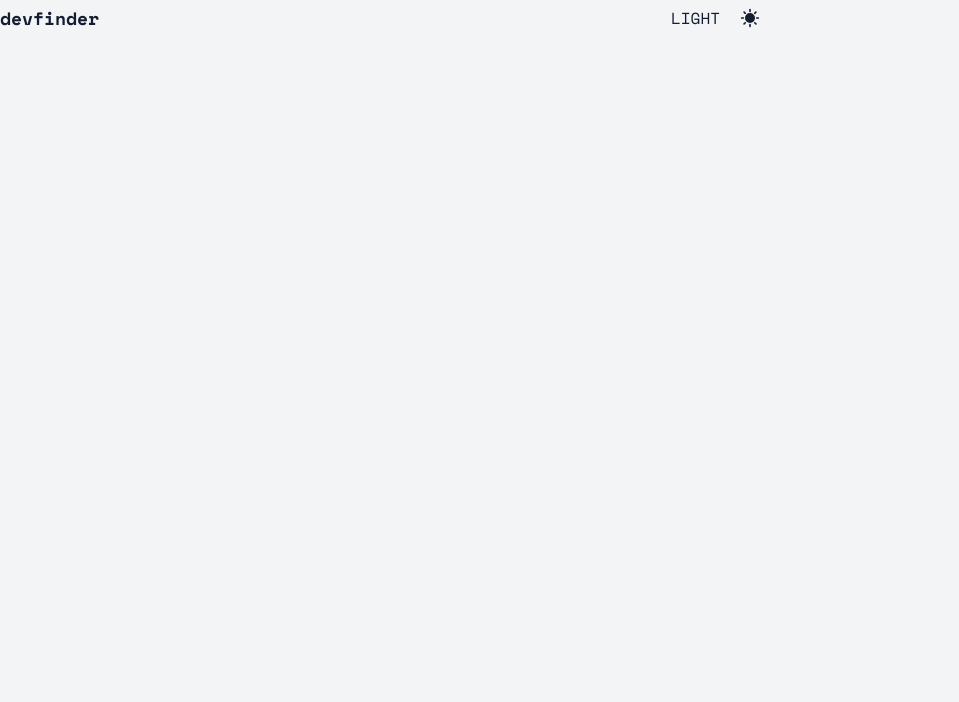
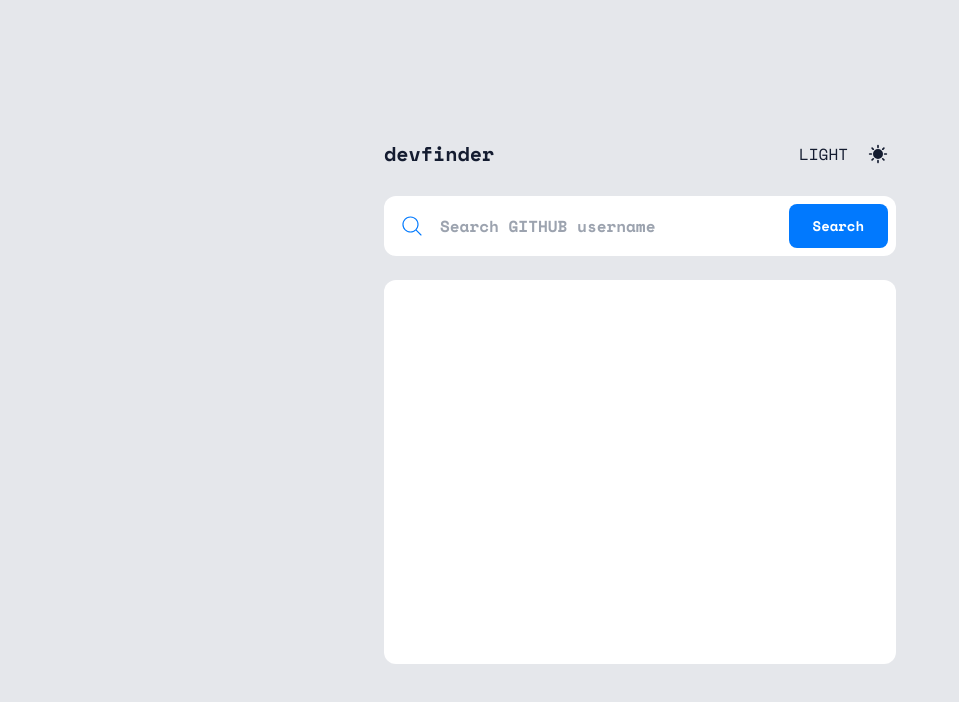
Before and after one commit to csof3cen/devfinder, a Vue app: page / in a window 1280 px wide. Shown: the top 702 px of the page, without its empty margins (0-959 px from the left). Built offline with nearby package versions, Linux system fonts and the light colour scheme.

Commit message:
feat(ui): add search bar

```diff
--- a/index.html
+++ b/index.html
@@ -19,8 +19,10 @@
   </script>
 </head>
 
-<body class="bg-gray-100 dark:bg-darkbg dark:text-white text-darkbg">
-  <div id="app" class="lg:w-3/5"></div>
+<body class="bg-gray-200 dark:bg-darkbg dark:text-white text-darkbg">
+  <div class="flex w-screen h-screen items-center justify-center">
+    <div id="app" class="lg:w-2/5"></div>
+  </div>
   <script type="module" src="/src/main.ts"></script>
 </body>
 
--- a/src/App.vue
+++ b/src/App.vue
@@ -5,7 +5,7 @@ import { RouterView } from 'vue-router'
 <template>
   <header class="flex justify-between items-center">
     <!-- TITLE -->
-    <div class="font-bold text-lg">devfinder</div>
+    <div class="font-bold text-xl">devfinder</div>
     <!-- THEME BUTTON -->
     <div class="flex items-center space-x-3">
       <div class="uppercase">{{ theme !== 'dark' ? 'light' : 'dark' }}</div>
--- a/src/assets/main.css
+++ b/src/assets/main.css
@@ -23,4 +23,32 @@ body {
   .icon-btn {
     @apply p-2 hover:dark:bg-darkfg/70 hover:bg-gray-200 rounded-lg flex items-center justify-center;
   }
+
+  .btn {
+    @apply px-6 py-3 text-sm bg-primary rounded-lg text-white;
+  }
+
+  input {
+    @apply font-semibold;
+  }
+
+  ::-webkit-input-placeholder {
+    @apply text-gray-200 font-semibold;
+  }
+
+  ::-moz-placeholder {
+    @apply text-gray-200 font-semibold;
+  }
+
+  :-ms-input-placeholder {
+    @apply text-gray-200 font-semibold;
+  }
+
+  ::-ms-input-placeholder {
+    @apply text-gray-200 font-semibold;
+  }
+
+  ::placeholder {
+    @apply text-gray-200 font-semibold;
+  }
 }
--- a/src/views/HomeView.vue
+++ b/src/views/HomeView.vue
@@ -3,5 +3,21 @@
 
 <template>
   <main>
-  </main>
-</template>
+    <div class="py-2 px-2 mb-6 mt-6 dark:bg-darkfg bg-white rounded-xl flex items-center justify-evenly">
+      <!-- SEARCH ICON -->
+      <div class="ml-2">
+        <svg class="h-6 w-6 text-primary" xmlns="http://www.w3.org/2000/svg" width="32" height="32" viewBox="0 0 256 256">
+          <path fill="currentColor"
+            d="m228.24 219.76l-51.38-51.38a86.15 86.15 0 1 0-8.48 8.48l51.38 51.38a6 6 0 0 0 8.48-8.48ZM38 112a74 74 0 1 1 74 74a74.09 74.09 0 0 1-74-74Z" />
+        </svg>
+      </div>
+      <!-- SEARCH INPUT -->
+      <form action="#" method="post" class="w-full h-10 mx-4">
+        <input type="text" maxlength="50" name="search" id="search" autofocus placeholder="Search GITHUB username"
+          class="bg-transparent h-full w-full outline-none border-none focus:border-none focus:outline-none">
+      </form>
+      <!-- SEARCH BUTTON -->
+      <button class="btn capitalize font-semibold">search</button>
+    </div>
+    <div class="w-full h-96 dark:bg-darkfg bg-white rounded-xl"></div>
+</main></template>
```
